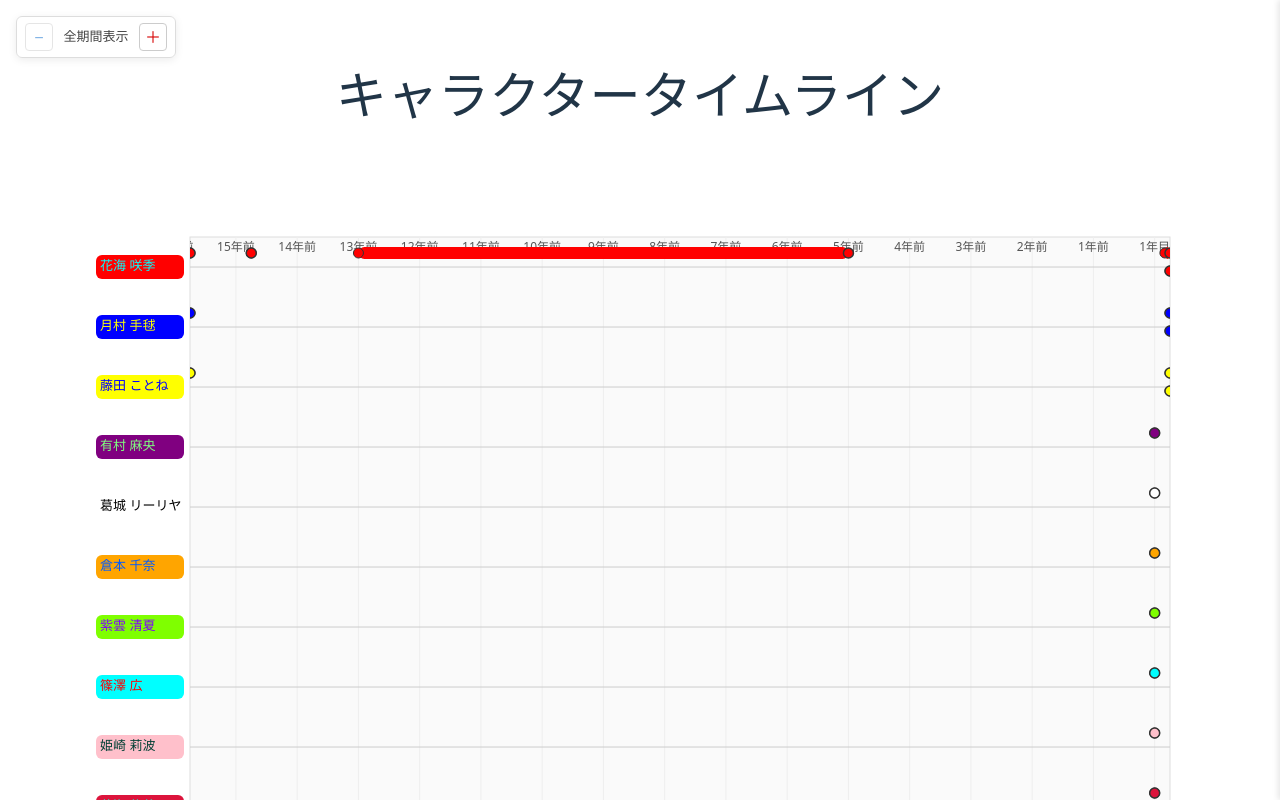
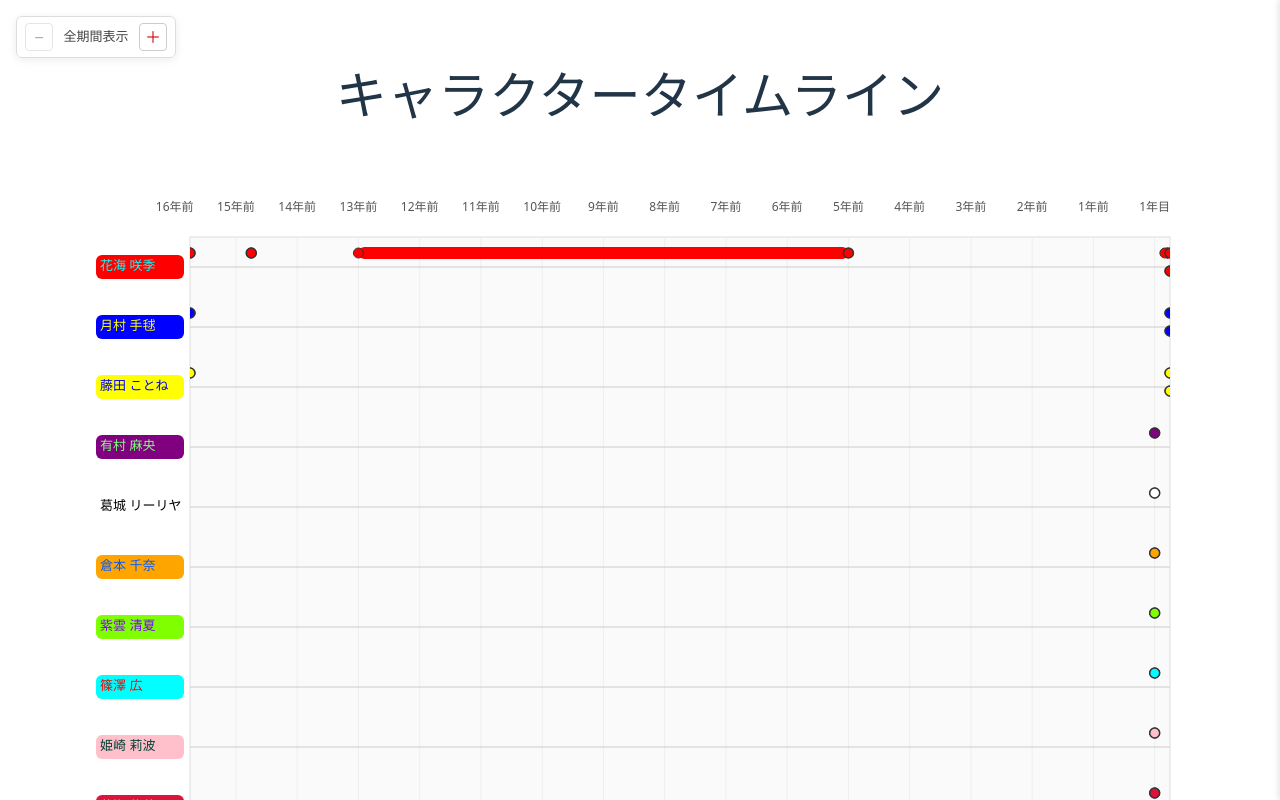
Before and after one commit to rectaris/gakumasu-timeline, a Vue app: page / in a window 1280 px wide. Shown: the top 800 px of the page. Built offline with nearby package versions, Linux system fonts and the light colour scheme.

Commit message:
timeline update

```diff
--- a/src/App.vue
+++ b/src/App.vue
@@ -769,6 +769,45 @@ onUnmounted(() => {
       stroke="#ddd"
     />
 
+    <!-- 年月日ラベル（イベントと重ならない位置） -->
+    <g>
+      <text
+        v-for="y in years"
+        :key="`year-label-${y.year}`"
+        :x="xPos(y.time)"
+        :y="timelineViewport.y - 26"
+        text-anchor="middle"
+        font-size="12"
+        fill="#555"
+      >
+        {{ yearLabel(y.year) }}
+      </text>
+      <g v-if="zoomMode === 'month'">
+        <text
+          v-for="tick in monthTicks"
+          :key="`month-label-${tick.time}`"
+          :x="xPos(tick.time)"
+          :y="timelineViewport.y - 12"
+          text-anchor="middle"
+          font-size="10"
+          fill="#777"
+        >
+          {{ tick.label }}
+        </text>
+        <text
+          v-for="tick in dayTicks"
+          :key="`day-label-${tick.time}-${tick.day}`"
+          :x="xPos(tick.time)"
+          :y="timelineViewport.y - 2"
+          text-anchor="middle"
+          font-size="9"
+          fill="#bbb"
+        >
+          {{ tick.day }}
+        </text>
+      </g>
+    </g>
+
     <g clip-path="url(#timeline-clip)">
       <!-- 年目盛り（全レーン共通） -->
       <g v-for="y in years" :key="y.year">
@@ -779,45 +818,19 @@ onUnmounted(() => {
           :y2="timelineViewport.y + timelineViewport.height"
           stroke="#eee"
         />
-        <text
-          :x="xPos(y.time)"
-          :y="timelineViewport.y + 14"
-          text-anchor="middle"
-          font-size="12"
-          fill="#555"
-        >
-          {{ yearLabel(y.year) }}
-        </text>
       </g>
 
-      <!-- 月ズーム時の月名表示 -->
+      <!-- 月ズーム時の月区切り線 -->
       <g v-if="zoomMode === 'month'">
-        <text
-          v-for="tick in monthTicks"
-          :key="`month-${tick.time}`"
-          :x="xPos(tick.time)"
-          :y="timelineViewport.y + 28"
-          text-anchor="middle"
-          font-size="10"
-          fill="#777"
-        >
-          {{ tick.label }}
-        </text>
-      </g>
-
-      <!-- 月ズーム時の日付補助スケール -->
-      <g v-if="zoomMode === 'month'">
-        <text
-          v-for="tick in dayTicks"
-          :key="`${tick.time}-${tick.day}`"
-          :x="xPos(tick.time)"
-          :y="timelineViewport.y + 40"
-          text-anchor="middle"
-          font-size="9"
-          fill="#bbb"
-        >
-          {{ tick.day }}
-        </text>
+        <g v-for="tick in monthTicks" :key="`month-${tick.time}`">
+          <line
+            :x1="xPos(tick.time)"
+            :y1="timelineViewport.y"
+            :x2="xPos(tick.time)"
+            :y2="timelineViewport.y + timelineViewport.height"
+            stroke="#e0e0e0"
+          />
+        </g>
       </g>
 
       <!-- レーン線 -->
```
